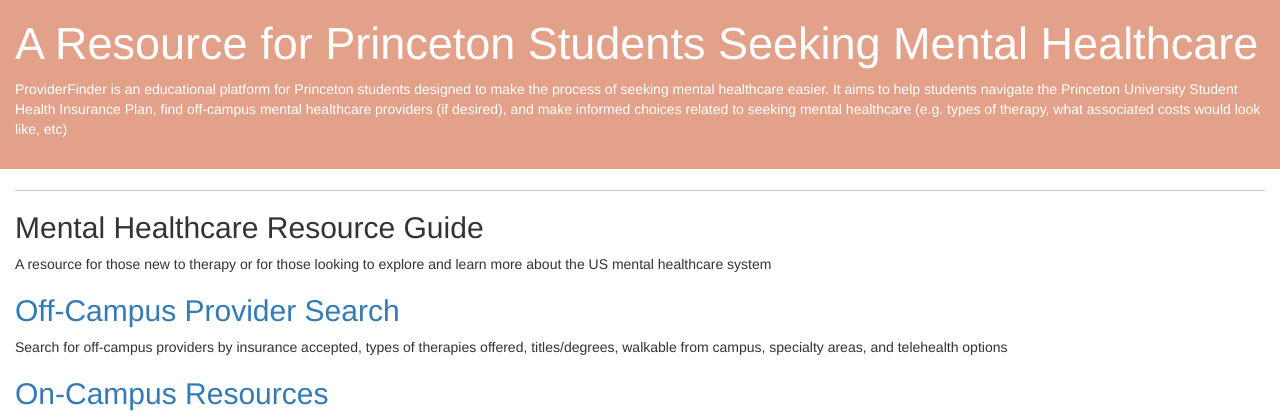
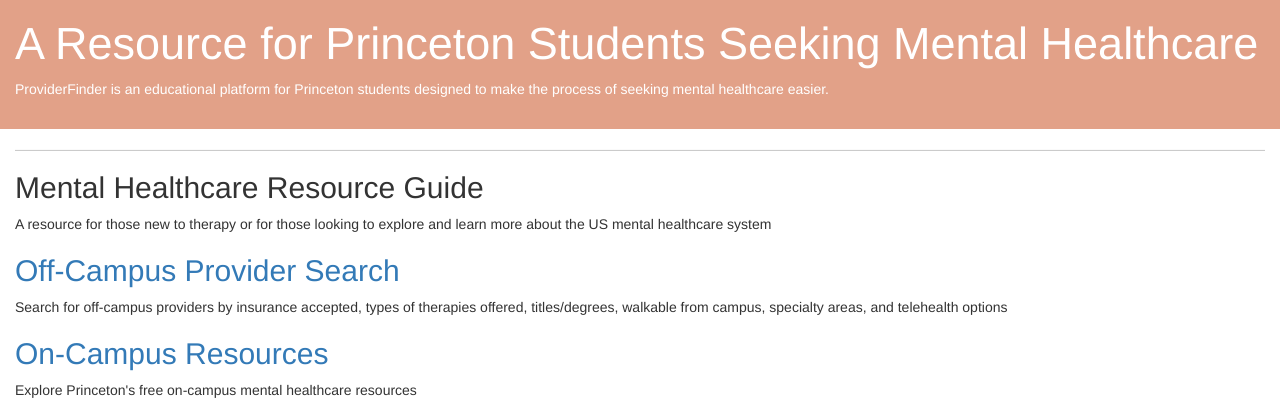
Before and after one commit to jdouvas/ProviderFinder, a Flask app: page / in a window 1280 px wide. Shown: the part 61-481 px from the top of the page. Run offline with Flask 2, Linux system fonts and the light colour scheme; some libraries are stand-ins or nearby versions.

Commit message:
beautified

```diff
--- a/templates/homepage.html
+++ b/templates/homepage.html
@@ -8,8 +8,6 @@
     <h1 id="web" style=font-size:45px>A Resource for Princeton Students Seeking Mental Healthcare</h1>
     <p class="text-small">
         ProviderFinder is an educational platform for Princeton students designed to make the process of seeking mental healthcare easier.
-        It aims to help students navigate the Princeton University Student Health Insurance Plan, find off-campus mental healthcare providers (if desired),
-        and make informed choices related to seeking mental healthcare (e.g. types of therapy, what associated costs would look like, etc)
     </p>
     <br>
 </div>
```
